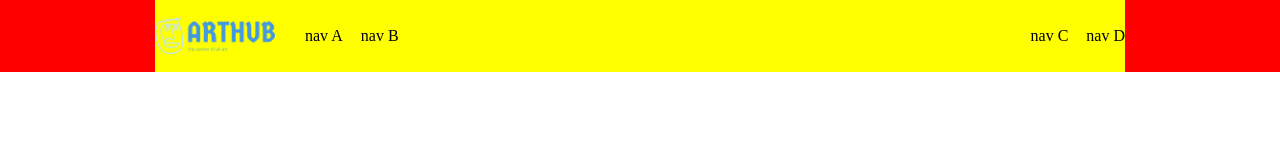
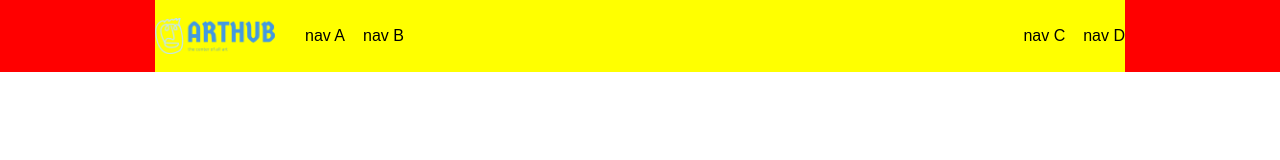
Before and after one commit to jinkook0126/arthub, a Next.js app: page / in a window 1280 px wide. Shown: the top 160 px of the page. Built offline with nearby package versions, Linux system fonts and the light colour scheme; a web font is replaced by a local one.

Commit message:
feat: 폰트적용   - 나눔 네오

```diff
--- a/src/app/layout.tsx
+++ b/src/app/layout.tsx
@@ -1,5 +1,13 @@
 import './globals.css';
 import type { Metadata } from 'next';
+import localFont from 'next/font/local';
+import Provider from './provider';
+
+const naverNeoFonts = localFont({
+  src: '../fonts/NanumSquareNeo-Variable.ttf',
+  display: 'swap',
+  variable: '--font-neo',
+});
 
 export const metadata: Metadata = {
   title: 'Art hub',
@@ -12,8 +20,10 @@ export default function RootLayout({
   children: React.ReactNode;
 }>) {
   return (
-    <html lang='en'>
-      <body>{children}</body>
+    <html lang='en' className={naverNeoFonts.variable}>
+      <body>
+        <Provider>{children}</Provider>
+      </body>
     </html>
   );
 }
--- a/src/app/provider.tsx
+++ b/src/app/provider.tsx
@@ -1,8 +1,9 @@
 'use client';
 
 import { ChakraProvider } from '@chakra-ui/react';
+import theme from '@/theme';
 
 function ClientChakraProvider({ children }: { children: React.ReactNode }) {
-  return <ChakraProvider>{children}</ChakraProvider>;
+  return <ChakraProvider theme={theme}>{children}</ChakraProvider>;
 }
 export default ClientChakraProvider;
--- /dev/null
+++ b/src/theme/fonts.ts
@@ -0,0 +1,8 @@
+import { theme } from '@chakra-ui/react';
+
+const fonts = {
+  ...theme.fonts,
+  heading: 'var(--font-neo)',
+  body: 'var(--font-neo)',
+};
+export default fonts;
--- /dev/null
+++ b/src/theme/index.ts
@@ -0,0 +1,7 @@
+import { extendTheme } from '@chakra-ui/react';
+import fonts from './fonts';
+
+const overrides = {
+  fonts,
+};
+export default extendTheme(overrides);
```
Also changed, not shown: 1 other file (tests, documents, lock files or other folders).
